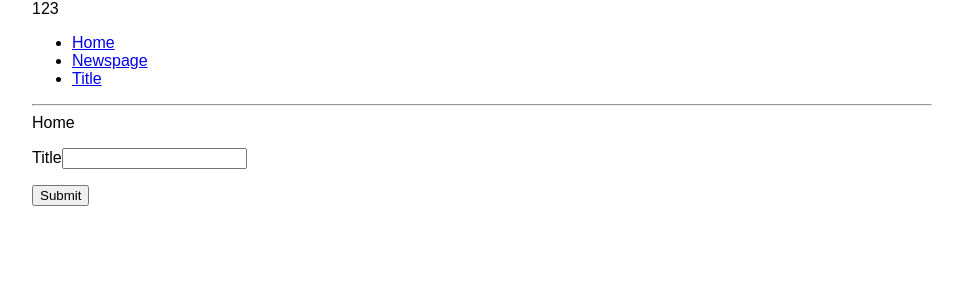
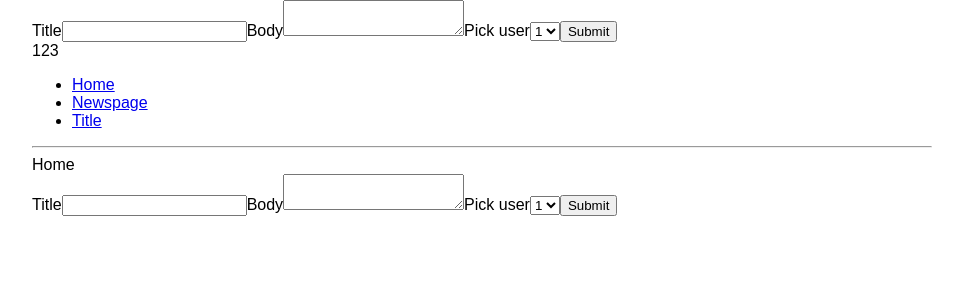
Before and after one commit to AndriiPetrov/test-fe, a React (Create React App) app: page / in a window 1280 px wide. Shown: the top 300 px of the page, without its empty margins (158-1121 px from the left). Built offline with nearby package versions, Linux system fonts and the light colour scheme.

Commit message:
make form

```diff
--- a/src/App.js
+++ b/src/App.js
@@ -5,38 +5,33 @@ import NewsPage from './NewsPage';
 import Posts from './Posts';
 import Home from './Home';
 import {Route, Link} from 'react-router-dom';
+import Form from './Form';
 import Routing from './Routing';
 
 class App extends React.Component{
-
+  // constructor(props){}
   state = {
-    news: [],
-    title: '',
+    data: items,
   }
 
-  addNews = (item) =>{
-    console.log(item);
+  // addNews = (item) =>{
+  //   console.log(item);
+  //   this.setState({
+  //     news: [...this.state.news, item]
+  //   })
+  // }
+
+  handleSubmit = arcticle => {
     this.setState({
-      news: [...this.state.news, item]
+      data: [...this.state.data, arcticle]
     })
-  }
-  // onSubmit = (event) =>{
-  //   this.setState({
-  //     news: this.state.news
-  //   })
-
-  // }
-  inputTitle = (event) => {
-    this.setState({
-      title: event.target.value
-    });
   }
 
   render(){
     // console.log(this.state.news)
     return(
       <div className="App">
-      {/* <Form title={this.state.title} inputTitle={this.addNews}/> */}
+      <Form handleSubmit={this.handleSubmit}/>
       123
       <div>{this.state.title}</div>
         <div>
@@ -49,7 +44,7 @@ class App extends React.Component{
         <hr/>
         <div>
           <Route exact path='/' render={() => <Home title={this.state.title} onSubmite={this.addNews} inputTitle={this.inputTitle} />} />
-          <Route path='/p' render={() => <NewsPage items={items}/>}/>
+          <Route path='/p' render={() => <NewsPage items={this.state.data}/>}/>
           {/* <Route path='/posts' render={() => <Routing items={items}/>}/> */}
           <Route path='/posts' render={() => <Posts items={items}/>}/>
 
--- a/src/Form.js
+++ b/src/Form.js
@@ -1,15 +1,70 @@
 import React from 'react';
 
 
-const Form = ({title, inputTitle, submit}) => {
-    return(
-        <form onSubmit={submit}>
-            <p>
-                <label>Title<input type="text" name="title" onChange={inputTitle}/></label>
-            </p>
-            <p><input type="submit" value="Submit"/></p>
-        </form>
-    )
+class Form extends React.Component {
+    constructor(props){
+        super(props)
+
+        this.initialState = {
+            title: '',
+            body: '',
+            userId: '',
+        }
+
+        this.state = this.initialState
+    }
+
+    handleChange = event => {
+        const {name, value} = event.target;
+
+        this.setState({
+            [name]: value,
+        })
+    }
+
+    submitForm = () =>{
+        this.props.handleSubmit(this.state);
+        this.setState(this.initialState);
+    }
+
+    render(){
+        const {title, body, userId} = this.state;
+        return(
+            <form>
+                <label>Title</label>
+                <input
+                    type="text"
+                    name="title"
+                    value={title}
+                    onChange={this.handleChange}/>
+                <label>Body</label>
+                {/* <input
+                    type="text"
+                    name="body"
+                    value={body}`
+                    onChange={this.handleChange}/> */}
+                <textarea
+                    name="body"
+                    value={body}
+                    onChange={this.handleChange}/>
+                <label>Pick user</label>
+                <select
+                    name="userId"
+                    value={userId}
+                    onChange={this.handleChange}>
+                    <option value="1">1</option>
+                    <option value="1">2</option>
+                    <option value="1">3</option>
+                    <option value="1">4</option>
+                    <option value="1">5</option>
+                </select>
+                <input
+                    type="button"
+                    value="Submit"
+                    onClick={this.submitForm}/>
+            </form>
+        )
+    }
 }
 
 export default Form;
--- a/src/Home.js
+++ b/src/Home.js
@@ -1,10 +1,10 @@
 import React from 'react';
 import Form from './Form';
 
-const Home = ({title, inputTitle, onSubmit}) =>(
+const Home = ({handleChange}) =>(
     <div>
         Home
-        <Form title={title} inputTitle={inputTitle} submit={onSubmit}/>
+        <Form handleChange={handleChange}/>
     </div>
 )
 export default Home;
```
